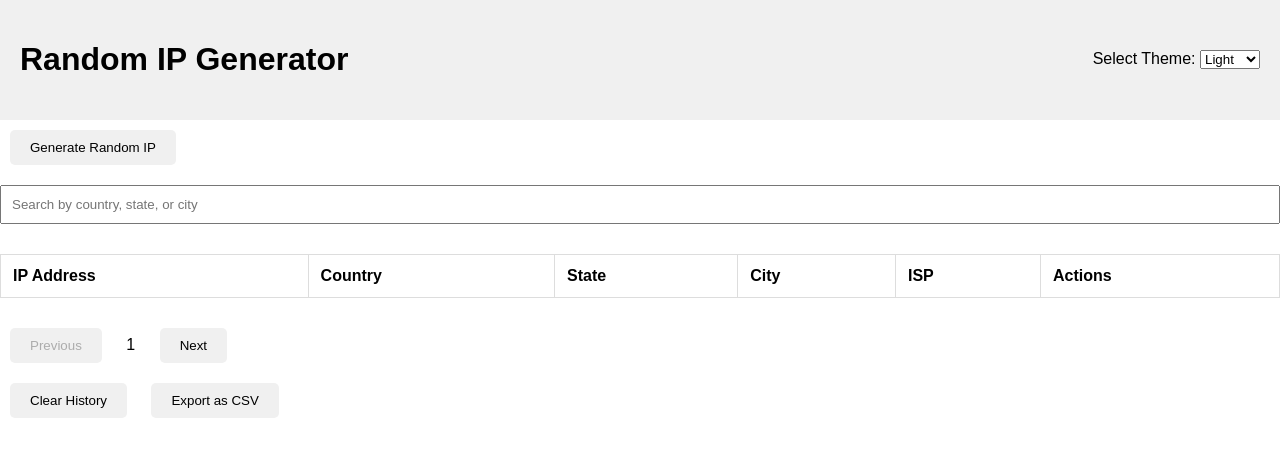
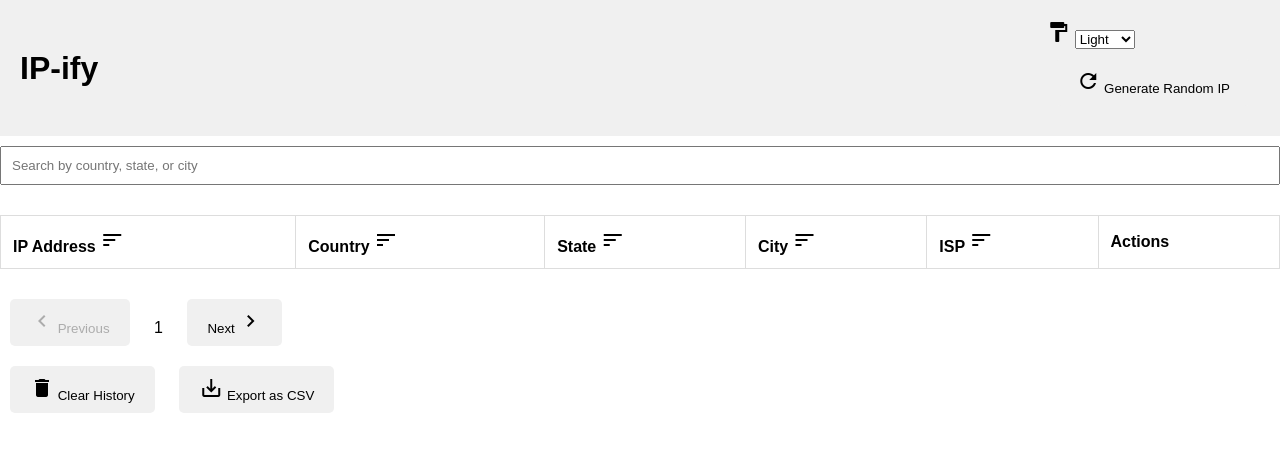
Before and after one commit to DevMikey123/IP-ify, a plain HTML site: page index.html in a window 1280 px wide. Drawn offline with Linux system fonts and the light colour scheme.

Commit message:
Update index.html

```diff
--- a/index.html
+++ b/index.html
@@ -3,14 +3,17 @@
 <head>
     <meta charset="UTF-8">
     <meta name="viewport" content="width=device-width, initial-scale=1.0">
-    <title>Advanced Random IP Generator</title>
+    <title>IP-ify</title>
     <link rel="stylesheet" href="styles.css">
+    <!-- Material Icons -->
+    <link href="https://fonts.googleapis.com/icon?family=Material+Icons" rel="stylesheet">
 </head>
 <body class="light-theme">
     <header>
-        <h1>Random IP Generator</h1>
-        <div>
-            <label for="themeSelect">Select Theme:</label>
+        <h1>IP-ify</h1>
+        <div class="header-actions">
+            <div class="theme-selector">
+                <span class="material-icons">format_paint</span>
                 <select id="themeSelect">
                     <option value="light">Light</option>
                     <option value="dark">Dark</option>
@@ -18,21 +21,23 @@
                     <option value="green">Green</option>
                 </select>
             </div>
+            <button id="generateBtn">
+                <span class="material-icons">refresh</span> Generate Random IP
+            </button>
+        </div>
     </header>
 
     <main>
-        <button id="generateBtn">Generate Random IP</button>
-
         <input type="text" id="searchInput" placeholder="Search by country, state, or city">
 
         <table id="resultsTable">
             <thead>
                 <tr>
-                    <th data-sort="ip">IP Address</th>
-                    <th data-sort="country">Country</th>
-                    <th data-sort="region">State</th>
-                    <th data-sort="city">City</th>
-                    <th data-sort="isp">ISP</th>
+                    <th data-sort="ip">IP Address <span class="material-icons">sort</span></th>
+                    <th data-sort="country">Country <span class="material-icons">sort</span></th>
+                    <th data-sort="region">State <span class="material-icons">sort</span></th>
+                    <th data-sort="city">City <span class="material-icons">sort</span></th>
+                    <th data-sort="isp">ISP <span class="material-icons">sort</span></th>
                     <th>Actions</th>
                 </tr>
             </thead>
@@ -42,13 +47,23 @@
         </table>
 
         <div id="pagination">
-            <button id="prevPage" disabled>Previous</button>
+            <button id="prevPage" disabled>
+                <span class="material-icons">navigate_before</span> Previous
+            </button>
             <span id="pageNumber">1</span>
-            <button id="nextPage">Next</button>
+            <button id="nextPage">
+                Next <span class="material-icons">navigate_next</span>
+            </button>
         </div>
 
-        <button id="clearHistoryBtn">Clear History</button>
-        <button id="exportBtn">Export as CSV</button>
+        <div class="action-buttons">
+            <button id="clearHistoryBtn" class="clear-history">
+                <span class="material-icons">delete</span> Clear History
+            </button>
+            <button id="exportBtn">
+                <span class="material-icons">save_alt</span> Export as CSV
+            </button>
+        </div>
     </main>
 
     <script src="script.js"></script>
```
Lines whose indentation alone changed are shown as unchanged.
